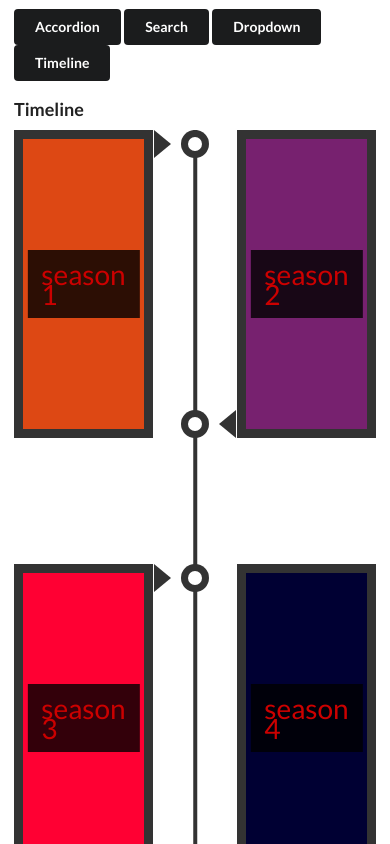
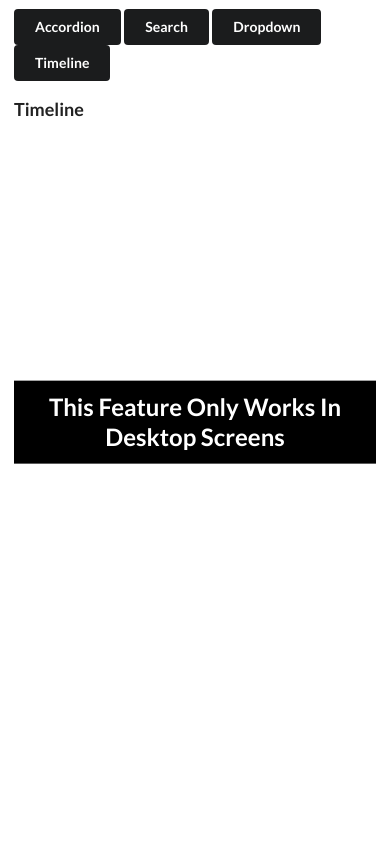
Before and after one commit to maysam-82/reusable-widgets, a React (Create React App) app: page /timeline in a window 390 px wide. Shown: the top 844 px of the page. Built offline with nearby package versions, Linux system fonts and the light colour scheme.

Commit message:
Add conditional rendering for small devices

```diff
--- a/src/components/Timeline/Timeline.jsx
+++ b/src/components/Timeline/Timeline.jsx
@@ -10,6 +10,7 @@ function Timeline({ data, timeLineStyle }) {
     if (!data || data.length === 0) return null;
 
     return (
+        <>
             <div className={classes.timelineContainer}>
                 <div className={classes.timelineBar}>
                     {data.map((item) => (
@@ -45,6 +46,10 @@ function Timeline({ data, timeLineStyle }) {
                     })}
                 </div>
             </div>
+            <h2 className={classes.timelineNotification}>
+                This Feature Only Works In Desktop Screens
+            </h2>
+        </>
     );
 }
 
--- a/src/components/Timeline/timeline.style.js
+++ b/src/components/Timeline/timeline.style.js
@@ -114,4 +114,25 @@ export const useStylesTimeline = createUseStyles({
         color: (style) =>
             style && style.titleColor ? style.titleColor : '#fff',
     },
+    timelineNotification: {
+        display: 'none',
+    },
+    '@media screen and (max-width: 960px)': {
+        timelineContainer: {
+            display: 'none',
+        },
+        timelineNotification: {
+            display: 'block',
+            padding: '0.75rem',
+            margin: '0 auto',
+            backgroundColor: '#000',
+            position: 'absolute',
+            top: '50%',
+            left: '50%',
+            transform: 'translate(-50%,-50%)',
+            textAlign: 'center',
+            color: '#fff',
+            width: 'calc(100% - 2rem)',
+        },
+    },
 });
```
Lines whose indentation alone changed are shown as unchanged.
